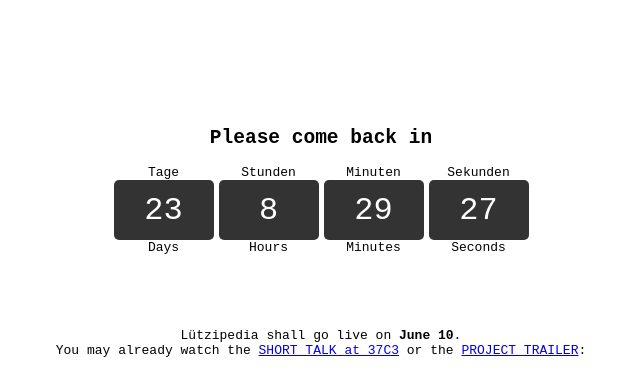
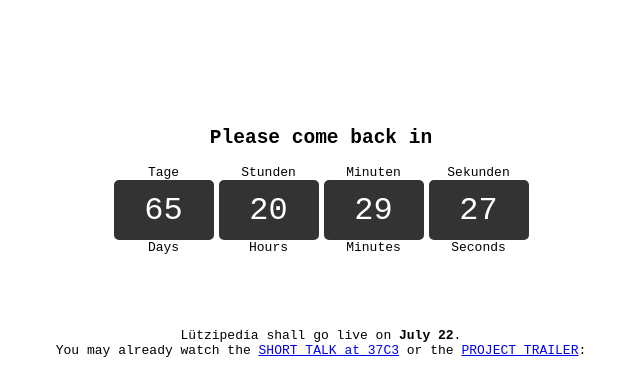
Before and after one commit to tomaydo/luetzipedia-de-html-countdown, a plain HTML site: page index.html in a window 1280 px wide. Shown: the top 370 px of the page, 319-959 px from the left. Drawn offline with Linux system fonts and the light colour scheme; grey boxes are pictures that could not be loaded.

Commit message:
Update release date (July 22)
Changed target/release date from June 10 to "Jul 22, 2024 12:00:00" (birthday of MaWaLue)

```diff
--- a/index.html
+++ b/index.html
@@ -70,14 +70,14 @@
 
     <p>
         <br><br><br><br>
-		Lützipedia shall go live on <strong>June 10</strong>.<br>
+		Lützipedia shall go live on <strong>July 22</strong>.<br>
 		You may already watch the <a href="https://pretalx.c3voc.de/37c3-lightningtalks/talk/HUBJFX/" target="_blank">SHORT TALK at 37C3</a> or the <a href="https://youtu.be/lPqCkzOXENw" target="_blank">PROJECT TRAILER</a>:
 		<br><br>
         <iframe width="560" height="315" src="https://www.youtube.com/embed/lPqCkzOXENw?si=dgFohlyhNEUd7BB5" title="YouTube video player" frameborder="0" allow="accelerometer; autoplay; clipboard-write; encrypted-media; gyroscope; picture-in-picture; web-share" referrerpolicy="strict-origin-when-cross-origin" allowfullscreen></iframe>
     </p>
 
     <script>
-        var targetDate = new Date("Jun 10, 2024 00:00:00").getTime();
+        var targetDate = new Date("Jul 22, 2024 12:00:00").getTime();
         var daysElem = document.getElementById("days");
         var hoursElem = document.getElementById("hours");
         var minutesElem = document.getElementById("minutes");
```
